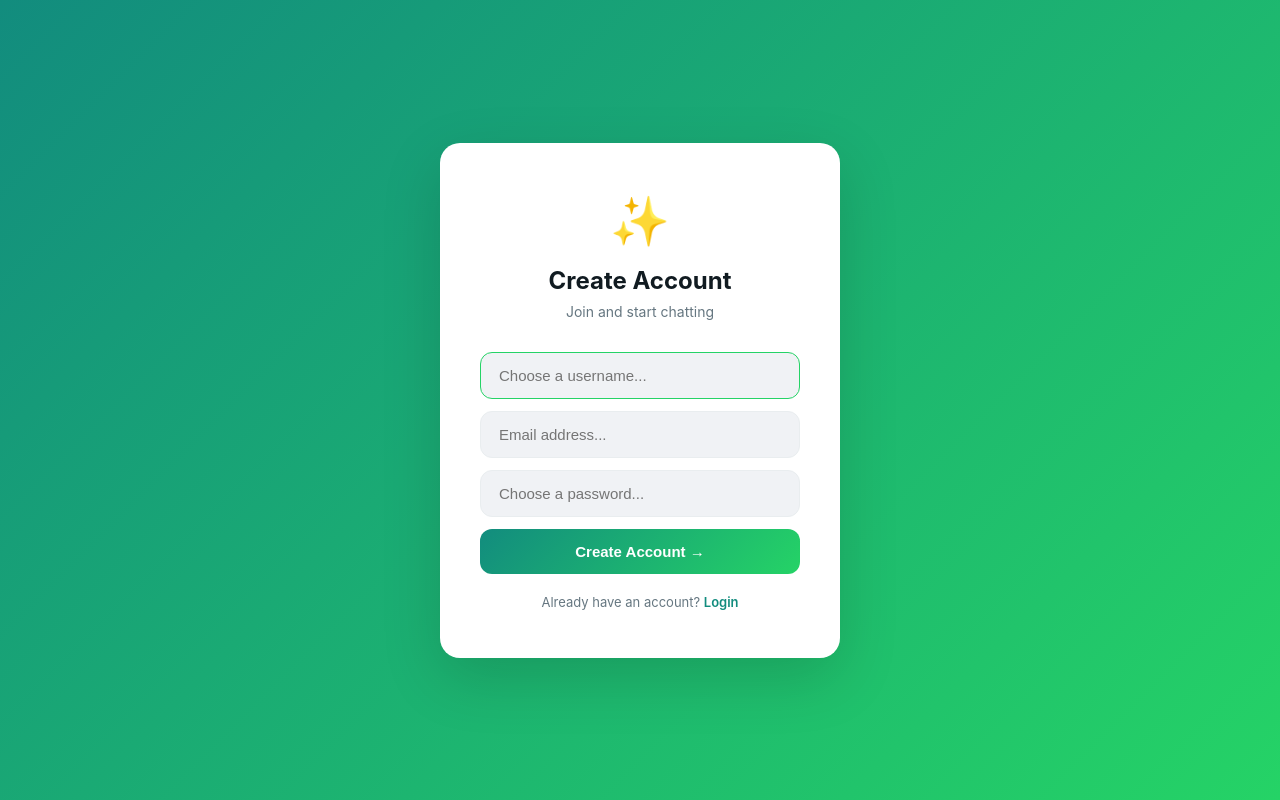
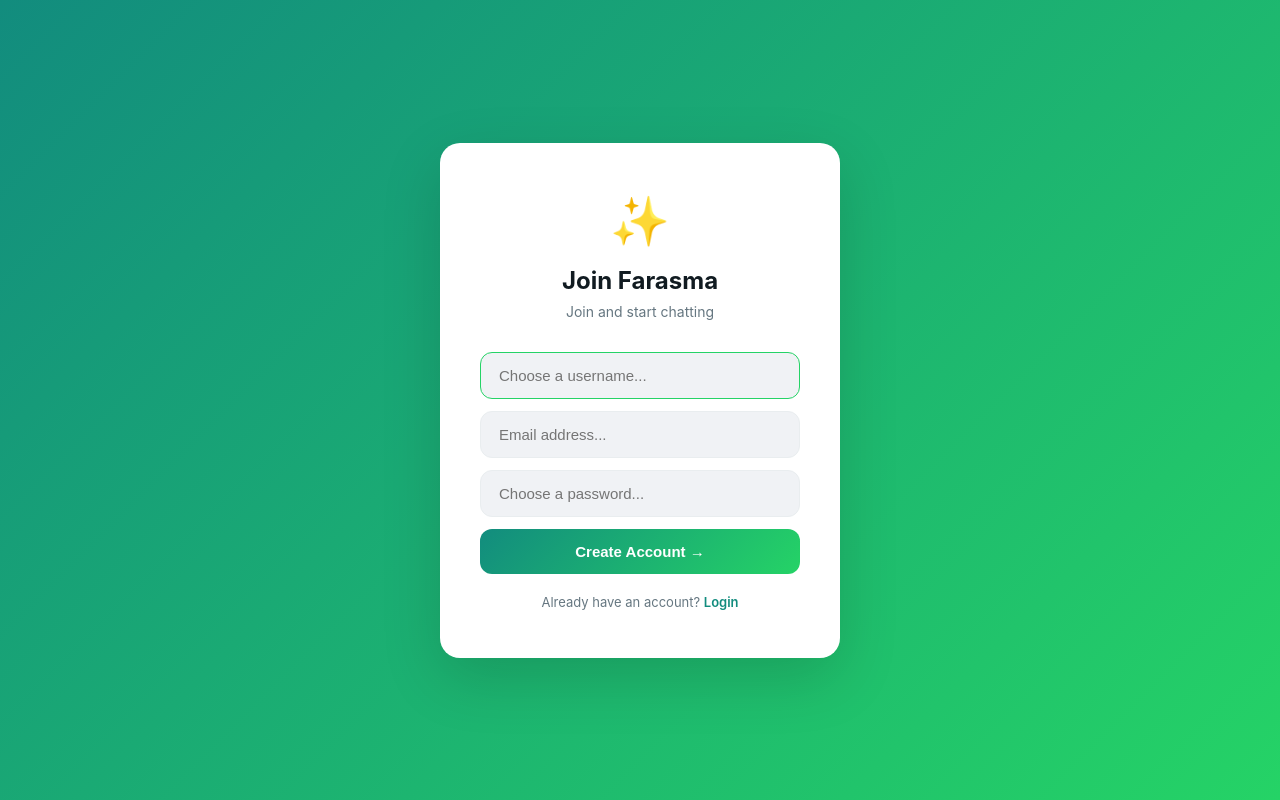
Before and after one commit to faridullah77/messaging-app, a Flask app: page /signup in a window 1280 px wide. Run offline with Flask 3, Linux system fonts and the light colour scheme.

Commit message:
Rename app to Farasma

```diff
--- a/templates/base.html
+++ b/templates/base.html
@@ -3,7 +3,7 @@
 <head>
     <meta charset="UTF-8">
     <meta name="viewport" content="width=device-width, initial-scale=1.0">
-    <title>{% block title %}Messenger{% endblock %}</title>
+    <title>{% block title %}Farasma{% endblock %}</title>
     <link rel="stylesheet" href="{{ url_for('static', filename='css/style.css') }}">
     {% block head %}{% endblock %}
 </head>
--- a/templates/friends.html
+++ b/templates/friends.html
@@ -51,7 +51,7 @@
 
         <!-- Search Bar -->
         <div class="search-section">
-            <h2>Find People</h2>
+           <h2>Find People on Farasma</h2>
             <div class="search-bar">
                 <input
                     type="text"
--- a/templates/index.html
+++ b/templates/index.html
@@ -6,7 +6,7 @@
 <div class="login-container">
     <div class="login-box">
         <div class="login-logo">💬</div>
-        <h1>Welcome Back</h1>
+        <h1>Welcome to Farasma</h1>
         <p class="subtitle">Login to your account</p>
 
         <form method="POST" action="/login">
--- a/templates/signup.html
+++ b/templates/signup.html
@@ -6,7 +6,7 @@
 <div class="login-container">
     <div class="login-box">
         <div class="login-logo">✨</div>
-        <h1>Create Account</h1>
+        <h1>Join Farasma</h1>
         <p class="subtitle">Join and start chatting</p>
 
         <form method="POST" action="/signup">
```
